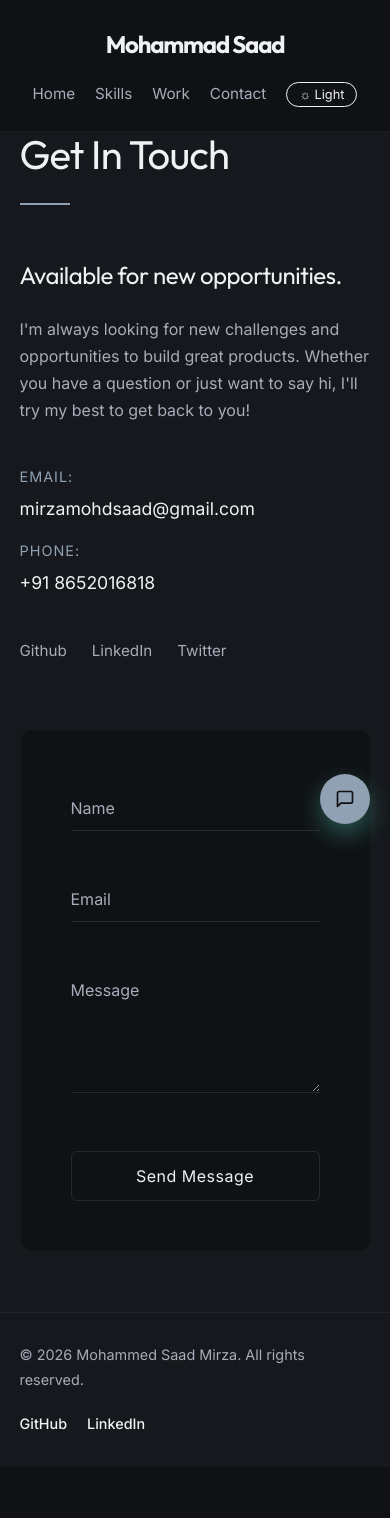
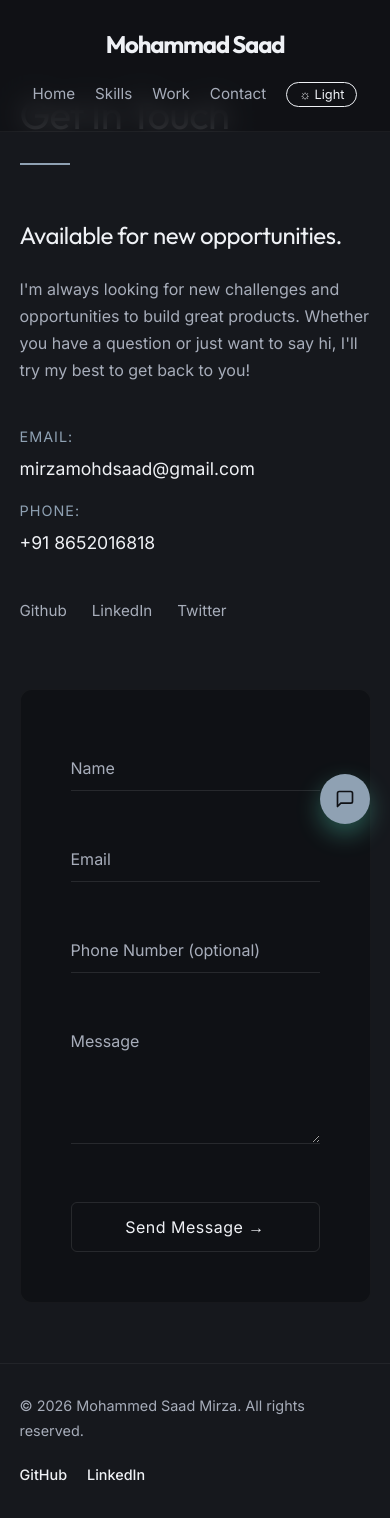
Before and after one commit to MirzaSaadB/portfolio, a React (Vite) app: page /#/contact in a window 390 px wide. Before the commit the page ends 1467 px from the top, so only its background shows below. Built offline with nearby package versions, Linux system fonts and the light colour scheme.

Commit message:
Added phone field to contact form and connected to Formspree for real email delivery

```diff
--- a/src/components/Contact.jsx
+++ b/src/components/Contact.jsx
@@ -3,20 +3,34 @@ import { motion } from 'framer-motion';
 import './Contact.css';
 
 const Contact = () => {
-  const [formStatus, setFormStatus] = useState('idle'); // idle, loading, success
+  const [formStatus, setFormStatus] = useState('idle'); // idle, loading, success, error
 
-  const handleSubmit = (e) => {
+  const handleSubmit = async (e) => {
     e.preventDefault();
     setFormStatus('loading');
 
-    // Simulate backend request (Formspree simulation)
-    setTimeout(() => {
-      setFormStatus('success');
-      e.target.reset();
+    const form = e.target;
+    const data = new FormData(form);
 
-      // Reset after 3 seconds
-      setTimeout(() => setFormStatus('idle'), 3000);
-    }, 1500);
+    try {
+      const response = await fetch('https://formspree.io/f/xwpbrkdz', {
+        method: 'POST',
+        body: data,
+        headers: { Accept: 'application/json' }
+      });
+
+      if (response.ok) {
+        setFormStatus('success');
+        form.reset();
+        setTimeout(() => setFormStatus('idle'), 4000);
+      } else {
+        setFormStatus('error');
+        setTimeout(() => setFormStatus('idle'), 4000);
+      }
+    } catch {
+      setFormStatus('error');
+      setTimeout(() => setFormStatus('idle'), 4000);
+    }
   };
 
   const pageVariants = {
@@ -27,7 +41,7 @@ const Contact = () => {
 
   return (
     <motion.section
-      className="contact-section" style={{ minHeight: '100vh', paddingTop: '120px' }}
+      className="contact-section" style={{ minHeight: '100vh', paddingTop: '80px' }}
       variants={pageVariants}
       initial="hidden"
       animate="visible"
@@ -60,7 +74,7 @@ const Contact = () => {
             </div>
           </div>
 
-          <form className="contact-form" onSubmit={handleSubmit} method="POST" action="https://formspree.io/f/your_form_id">
+          <form className="contact-form" onSubmit={handleSubmit}>
             <div className="form-group">
               <input type="text" id="name" name="name" placeholder=" " required />
               <label htmlFor="name">Name</label>
@@ -72,14 +86,27 @@ const Contact = () => {
               <div className="input-border"></div>
             </div>
             <div className="form-group">
+              <input type="tel" id="phone" name="phone" placeholder=" " />
+              <label htmlFor="phone">Phone Number (optional)</label>
+              <div className="input-border"></div>
+            </div>
+            <div className="form-group">
               <textarea id="message" name="message" rows="5" placeholder=" " required></textarea>
               <label htmlFor="message">Message</label>
               <div className="input-border"></div>
             </div>
+
+            {formStatus === 'error' && (
+              <p style={{ color: '#ff6b6b', marginBottom: '12px', fontSize: '0.9rem' }}>
+                Something went wrong. Please try again or email me directly.
+              </p>
+            )}
+
             <button type="submit" className="cyber-button" disabled={formStatus === 'loading'}>
-              {formStatus === 'idle' && 'Send Message'}
+              {formStatus === 'idle'    && 'Send Message →'}
               {formStatus === 'loading' && 'Sending...'}
-              {formStatus === 'success' && 'Message Sent!'}
+              {formStatus === 'success' && '✓ Message Sent!'}
+              {formStatus === 'error'   && 'Try Again'}
             </button>
           </form>
         </div>
```
